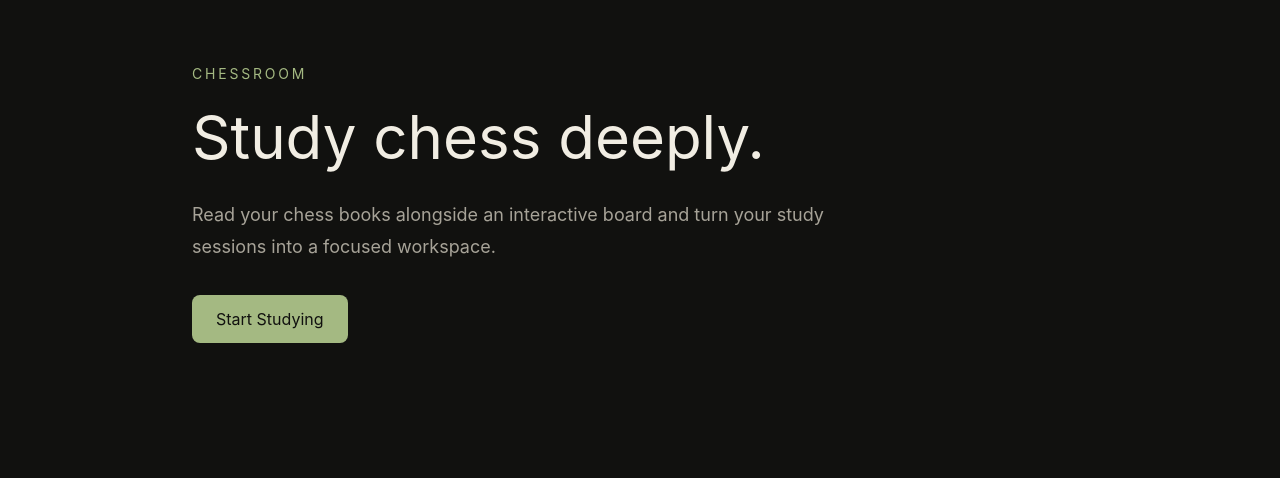
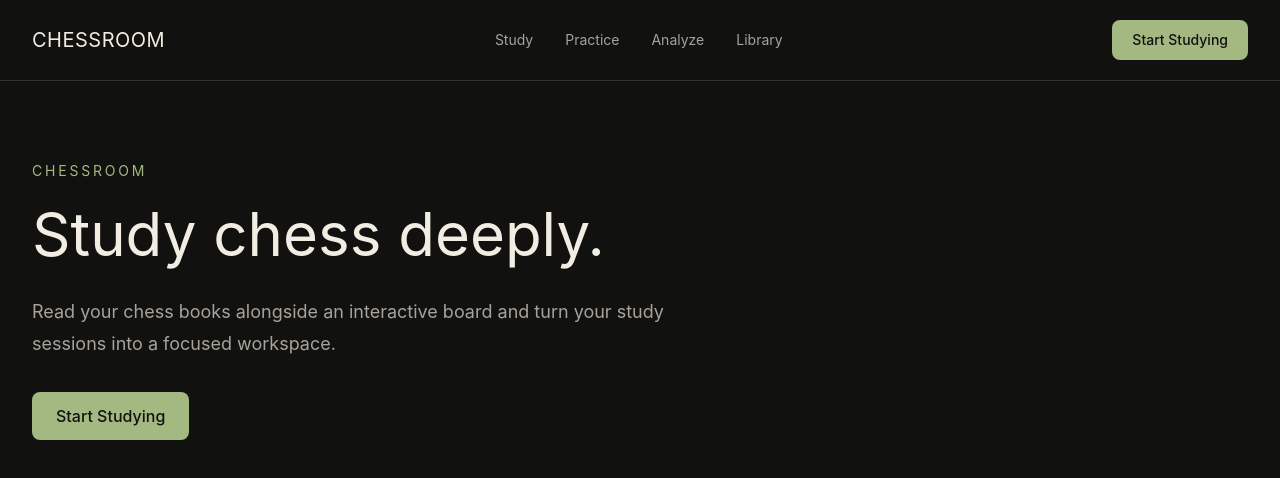
Before and after one commit to NotSuzpicious/chessroom, a React (Vite) app: page / in a window 1280 px wide. Shown: the top 478 px of the page. Built offline with nearby package versions, Linux system fonts and the light colour scheme.

Commit message:
Add Chessroom navigation bar

```diff
--- a/src/App.tsx
+++ b/src/App.tsx
@@ -1,7 +1,11 @@
+import Navbar from './components/Navbar'
+
 function App() {
   return (
-    <main className="min-h-screen bg-[var(--color-background)] px-8 py-16">
-      <div className="mx-auto max-w-4xl">
+    <div className="min-h-screen bg-[var(--color-background)]">
+      <Navbar />
+
+      <main className="mx-auto max-w-7xl px-6 py-20 lg:px-8">
         <p className="mb-4 text-sm uppercase tracking-[0.2em] text-[var(--color-accent)]">
           Chessroom
         </p>
@@ -15,11 +19,14 @@
           study sessions into a focused workspace.
         </p>
 
-        <button className="mt-8 rounded-lg bg-[var(--color-accent)] px-6 py-3 font-medium text-[var(--color-background)] transition-opacity hover:opacity-85">
+        <a
+          href="/study"
+          className="mt-8 inline-block rounded-lg bg-[var(--color-accent)] px-6 py-3 font-medium text-[var(--color-background)] transition-opacity hover:opacity-85"
+        >
           Start Studying
-        </button>
-      </div>
-    </main>
+        </a>
+      </main>
+    </div>
   )
 }
 
--- /dev/null
+++ b/src/components/Navbar.tsx
@@ -0,0 +1,56 @@
+function Navbar() {
+  return (
+    <header className="border-b border-[var(--color-border)]">
+      <nav className="mx-auto flex h-20 max-w-7xl items-center justify-between px-6 lg:px-8">
+        {/* Logo */}
+        <a
+          href="/"
+          className="font-[var(--font-display)] text-xl tracking-wide text-[var(--color-text-primary)]"
+        >
+          CHESSROOM
+        </a>
+
+        {/* Navigation */}
+        <div className="hidden items-center gap-8 md:flex">
+          <a
+            href="#study"
+            className="text-sm text-[var(--color-text-secondary)] transition-colors hover:text-[var(--color-text-primary)]"
+          >
+            Study
+          </a>
+
+          <a
+            href="#practice"
+            className="text-sm text-[var(--color-text-secondary)] transition-colors hover:text-[var(--color-text-primary)]"
+          >
+            Practice
+          </a>
+
+          <a
+            href="#analyze"
+            className="text-sm text-[var(--color-text-secondary)] transition-colors hover:text-[var(--color-text-primary)]"
+          >
+            Analyze
+          </a>
+
+          <a
+            href="#library"
+            className="text-sm text-[var(--color-text-secondary)] transition-colors hover:text-[var(--color-text-primary)]"
+          >
+            Library
+          </a>
+        </div>
+
+        {/* CTA */}
+        <a
+          href="/study"
+          className="rounded-lg bg-[var(--color-accent)] px-5 py-2.5 text-sm font-medium text-[var(--color-background)] transition-opacity hover:opacity-85"
+        >
+          Start Studying
+        </a>
+      </nav>
+    </header>
+  )
+}
+
+export default Navbar
```
